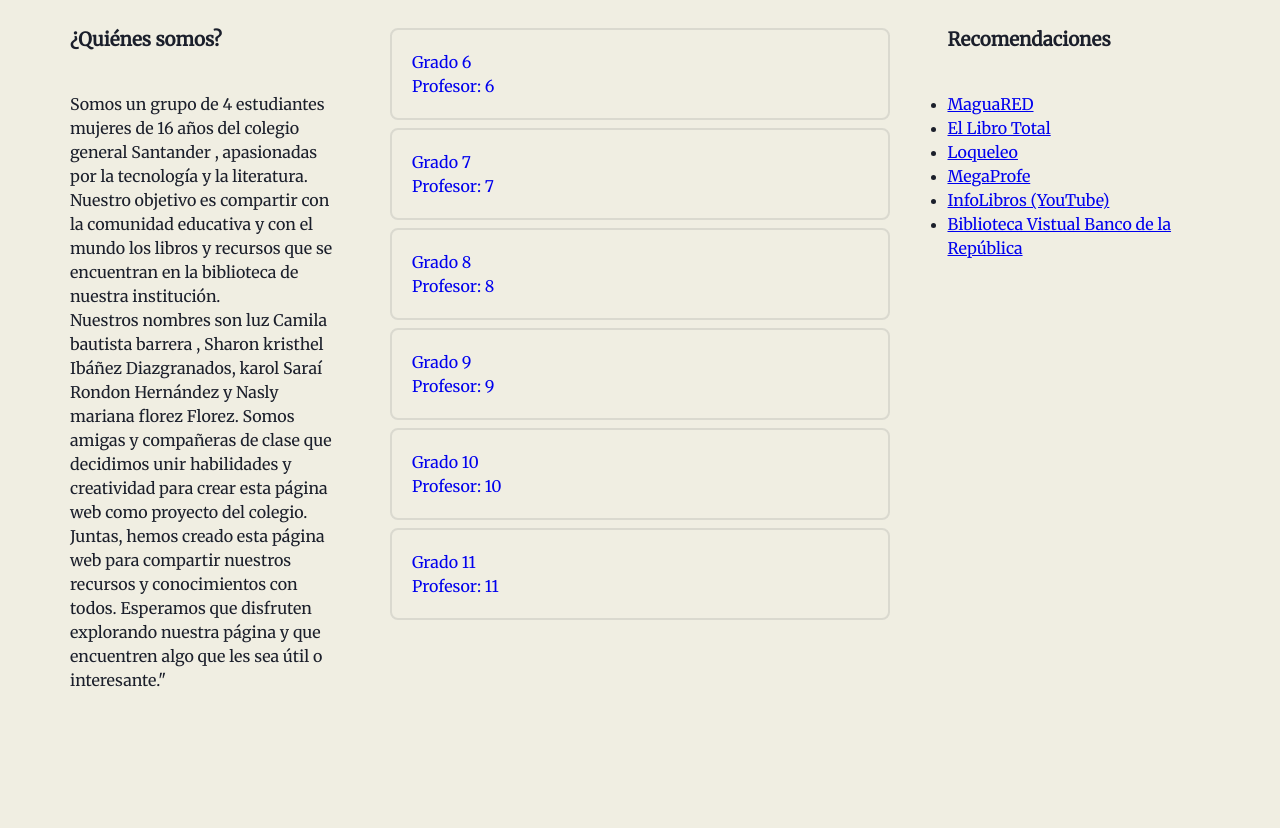
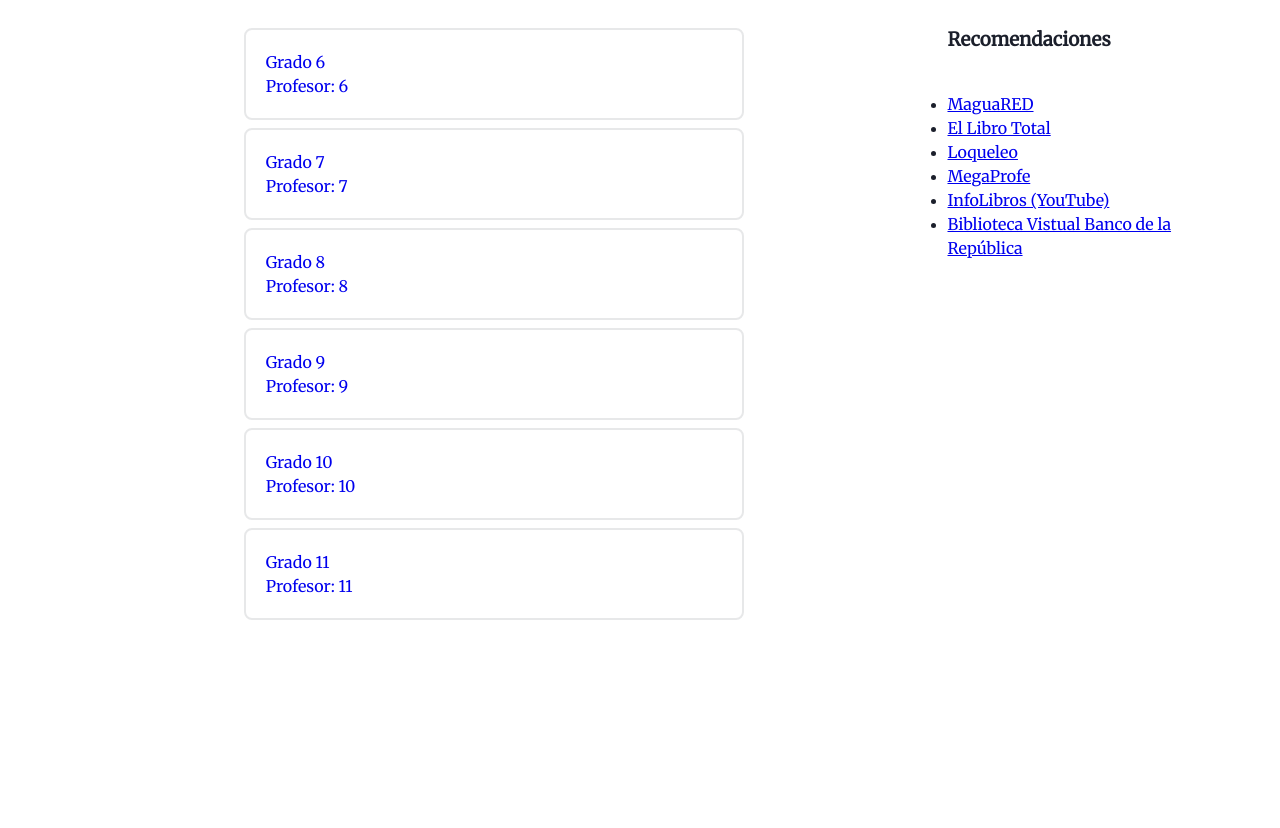
Before and after one commit to JoseSissa/Biblioteca-Colgesan, an Astro site: page / in a window 1280 px wide. Shown: the part 220-1048 px from the top of the page. Built offline with nearby package versions, Linux system fonts and the light colour scheme; Astro itself is replaced by a stand-in of ours.

Commit message:
Settings

```diff
--- a/src/components/QuienesSomos.astro
+++ /dev/null
@@ -1,18 +0,0 @@
-<aside class="aside">
-    <h3>¿Quiénes somos?</h3>
-    <p>
-        Somos un grupo de 4 estudiantes mujeres de 16 años del colegio general Santander , apasionadas por la tecnología y la literatura. Nuestro objetivo es compartir con la comunidad educativa y con el mundo los libros y recursos que se encuentran en la biblioteca de nuestra institución.
-    </p>
-    <p>
-        Nuestros nombres son luz Camila bautista barrera , Sharon kristhel Ibáñez Diazgranados, karol Saraí Rondon Hernández  y Nasly mariana florez Florez. Somos amigas y compañeras de clase que decidimos unir habilidades y creatividad para crear esta página web como proyecto del colegio.
-    </p>
-    <p>
-        Juntas, hemos creado esta página web para compartir nuestros recursos y conocimientos con todos. Esperamos que disfruten explorando nuestra página y que encuentren algo que les sea útil o interesante."
-    </p>
-</aside>
-
-<style>
-    h3 {
-        margin-bottom: 40px;
-    }
-</style>
--- a/src/layouts/Layout.astro
+++ b/src/layouts/Layout.astro
@@ -45,7 +45,8 @@ const { title } = Astro.props;
     }
     html {
         font-family: "Merriweather", serif;
-        background-color: var(--background);
+        /* background-color: var(--background); */
+        background-color: #FFF;
         color: var(--color);
     }
 
--- a/src/pages/index.astro
+++ b/src/pages/index.astro
@@ -1,15 +1,13 @@
 ---
 import Layout from "../layouts/Layout.astro";
 import Header from "@/components/Header.astro";
-import QuienesSomos from "@/components/QuienesSomos.astro";
 import SeleccionarGrado from "@/components/SeleccionarGrado.astro";
 import Recomendaciones from "@/components/Recomendaciones.astro";
 ---
 
-<Layout title="Biblioteca Colgesan">
+<Layout title="Viajando Entre Páginas | Inicio">
     <Header />
     <main>
-        <QuienesSomos />
         <SeleccionarGrado />
         <Recomendaciones />
     </main>
```
